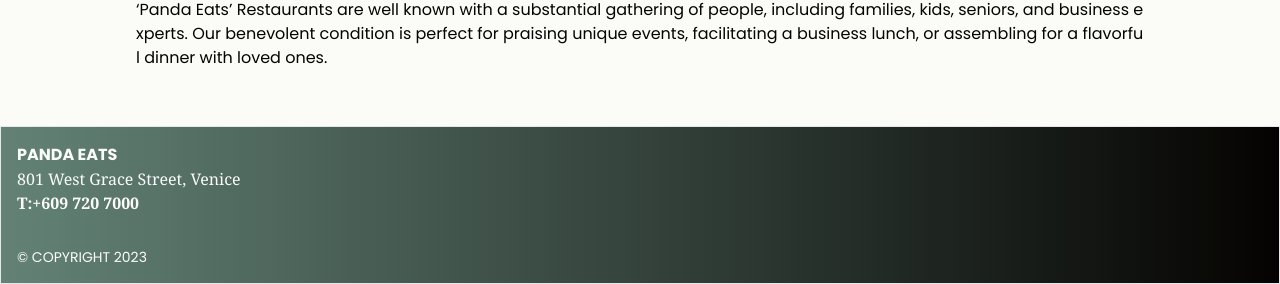
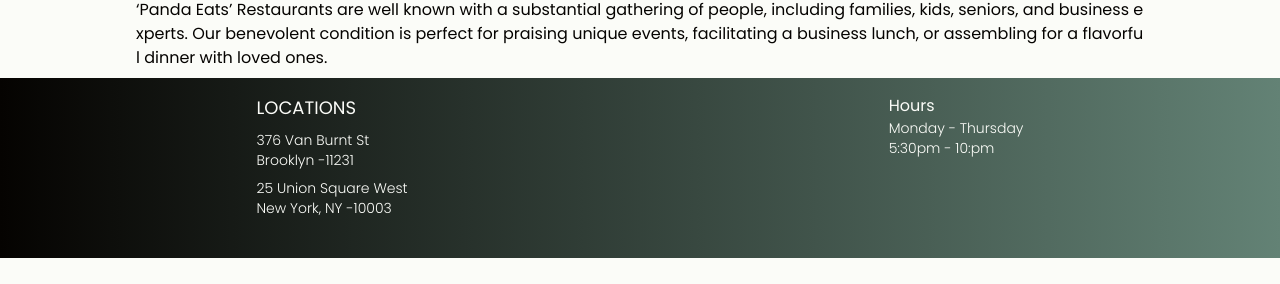
Before and after one commit to Shoetan/Panda-eats, a React (Vite) app: page / in a window 1280 px wide. Shown: the part 2006-2290 px from the top of the page. After the commit the page ends 2264 px from the top, so only its background shows below. Built offline with nearby package versions, Linux system fonts and the light colour scheme; no server answers.

Commit message:
Redesigned footer

```diff
--- a/src/components/Dropmenu.jsx
+++ b/src/components/Dropmenu.jsx
@@ -21,7 +21,7 @@
     const signOutUser = () => {
        signOut(auth)
         .then((result) => {
-            alert('Logged out successfully');
+            alert(`${result} logged out successfully`);
 
         })
 
--- a/src/components/Footer.jsx
+++ b/src/components/Footer.jsx
@@ -1,17 +1,51 @@
 const Footer = () => {
+
     return (
         <div>
-            <div className="border flex flex-col bg-gradient-to-r from-secondary to-dark mt-12 p-4 justify-between text-background md:justify-between md:flex-row">
+
+        {/* First container to hold the two components of the footer  */}
+           <div className="bg-gradient-to-r from-dark to-secondary text-background font-poppins p-4 flex flex-col sm:justify-around sm:flex-row">
+
+              <div className="mb-6">
+                <h2 className="text-lg mb-2">LOCATIONS</h2>
+
+                <div className="text-sm font-light">
+                  <div className="mb-2">
+                        <p>376 Van Burnt St</p>
+                        <p>Brooklyn -11231</p>
+                  </div>
+
+                  <div>
+                      <p>25 Union Square West</p>
+                      <p>New York, NY -10003</p>
+                  </div>
+                </div>
+
+              </div>
+
               <div>
-                <h3 className="font-poppins font-semibold">PANDA EATS</h3>
-                <h5 className="font-serif font-extralight">801 West Grace Street, Venice</h5>
-                <h5 className="font-serif font-semibold">T:+609 720 7000 </h5>
-                <h5 className="font-poppins text-sm mt-8">&#169; COPYRIGHT  2023</h5>
+                <h2>Hours</h2>
+
+                <div className="text-sm font-light">
+                  <div>
+                    <p>
+                        Monday - Thursday
+                    </p>
+                    <p>
+                        5:30pm - 10:pm
+                    </p>
+                  </div>
+                </div>
+
+
+
 
               </div>
 
 
-            </div>
+           </div>
+
+
         </div>
      );
 }
--- a/src/components/Header.jsx
+++ b/src/components/Header.jsx
@@ -35,6 +35,7 @@
     // get the credentials of the current logged in user from firebase using the firebase react hooks
 
     const [user] = useAuthState(auth)
+
 
 
     return (
```
